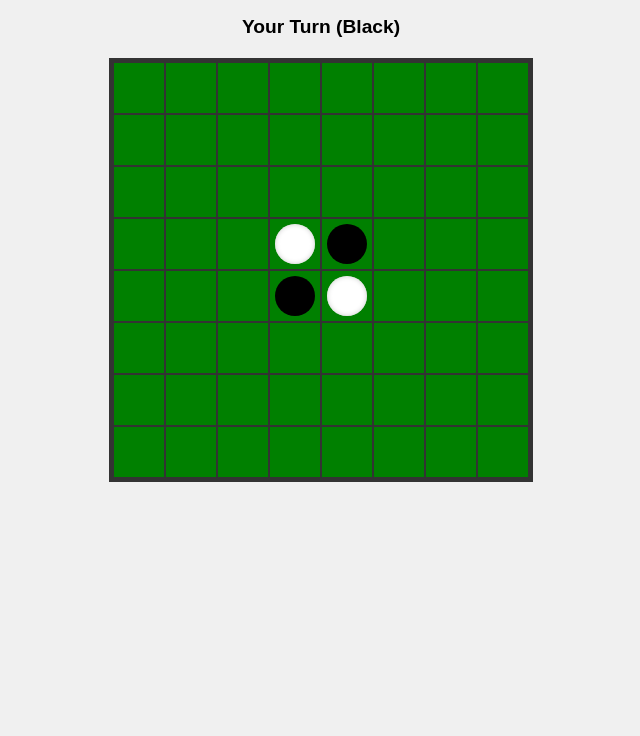
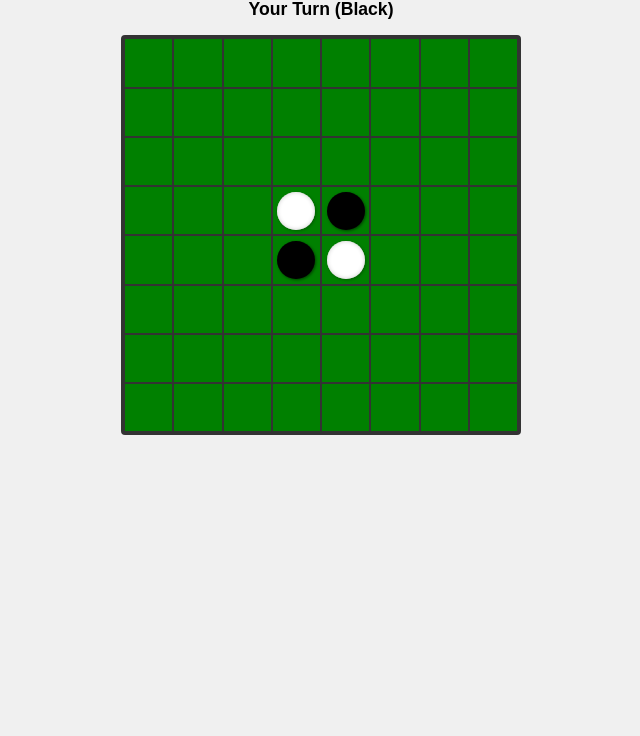
Before and after one commit to tysseo7/tysseo7.github.io, a plain HTML site: page index.html in a window 1280 px wide. Shown: the part 64-800 px from the top of the page, without its empty margins (319-959 px from the left). Drawn offline with Linux system fonts and the light colour scheme.

Commit message:
Add files via upload

```diff
--- a/index.html
+++ b/index.html
@@ -2,6 +2,7 @@
 <html lang="en">
 <head>
     <meta charset="UTF-8">
+    <meta name="viewport" content="width=device-width, initial-scale=1.0">
     <title>Othello (VS CPU) - GitHub Version</title>
     <link rel="stylesheet" href="style.css">
 </head>
--- a/style.css
+++ b/style.css
@@ -2,17 +2,43 @@ body {
     font-family: Arial, sans-serif;
     text-align: center;
     background-color: #f0f0f0;
+    margin: 0;
+    padding: 10px;
+    /* スマホでの誤タップによるズームや選択を防ぐ */
+    touch-action: manipulation;
+    user-select: none;
 }
 
+h1 {
+    font-size: 1.8rem;
+    margin: 10px 0;
+}
+
+#status {
+    font-size: 1.1rem;
+    font-weight: bold;
+    margin: 10px 0;
+    min-height: 1.5em; /* テキスト切り替わり時のガタつき防止 */
+}
+
+/* ★ オセロ盤のレスポンシブ化 */
 #board {
     display: grid;
-    grid-template-columns: repeat(8, 50px);
-    grid-template-rows: repeat(8, 50px);
+    grid-template-columns: repeat(8, 1fr); /* 均等に8分割 */
+    grid-template-rows: repeat(8, 1fr);
     gap: 2px;
-    width: 414px;
-    margin: 20px auto;
+
+    /* 画面幅の90%にしつつ、パソコン等の大画面では最大400pxに制限 */
+    width: 90vw;
+    max-width: 400px;
+    /* 縦横比を1:1（正方形）に保つ */
+    aspect-ratio: 1 / 1;
+
+    margin: 10px auto;
     background-color: #333;
-    border: 5px solid #333;
+    border: 4px solid #333;
+    border-radius: 4px;
+    box-sizing: border-box;
 }
 
 .cell {
@@ -20,26 +46,22 @@ body {
     display: flex;
     justify-content: center;
     align-items: center;
-    cursor: pointer;
 }
 
+/* ★ マスの幅に合わせて石も自動縮小 */
 .piece {
-    width: 40px;
-    height: 40px;
+    width: 80%;
+    height: 80%;
     border-radius: 50%;
+    transition: background-color 0.3s ease; /* 裏返る時のアニメーション */
 }
 
 .black {
     background-color: #000;
+    box-shadow: 1px 1px 3px rgba(0,0,0,0.5);
 }
 
 .white {
     background-color: #fff;
-    box-shadow: inset 0 0 5px #ccc;
+    box-shadow: inset 0 0 4px #ccc, 1px 1px 3px rgba(0,0,0,0.3);
 }
-
-#status {
-    font-size: 1.2rem;
-    font-weight: bold;
-    margin-top: 10px;
-}
```
